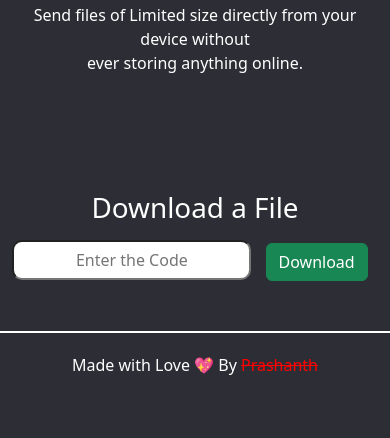
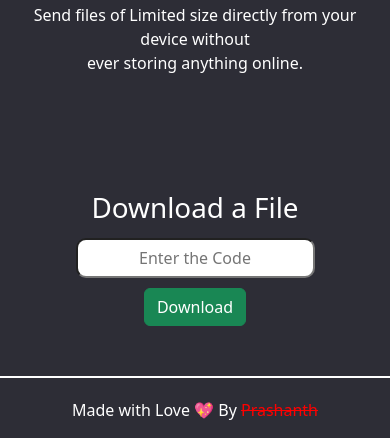
Before and after one commit to e-prashanth/DuckShare, a Flask app: page / in a window 390 px wide; the page is wider, and only the part inside the window is pictured. Shown: the part 579-1017 px from the top of that part. Before the commit the page ends 954 px from the top of that part, so only its background shows below. Run offline with Flask 3, Linux system fonts and the light colour scheme.

Commit message:
made changes for responsiveness

```diff
--- a/static/style.css
+++ b/static/style.css
@@ -119,4 +119,7 @@ a{
     .copy{
         display: none;
     }
+    .Container1{
+        width:300px
+    }
 }
--- a/templates/index.html
+++ b/templates/index.html
@@ -1,6 +1,8 @@
 <!DOCTYPE html>
 <html lang="en">
   <head>
+    <meta name="viewport" content="width=device-width, initial-scale=1">
+
     <meta charset="UTF-8" />
     <meta name="viewport" content="width=device-width, initial-scale=1.0" />
     <link
```
